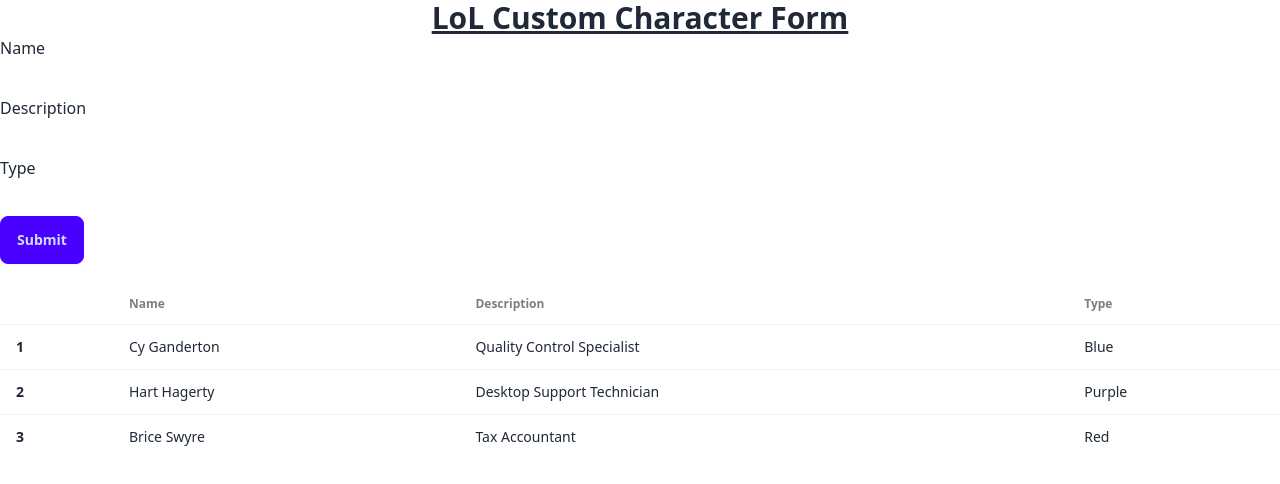
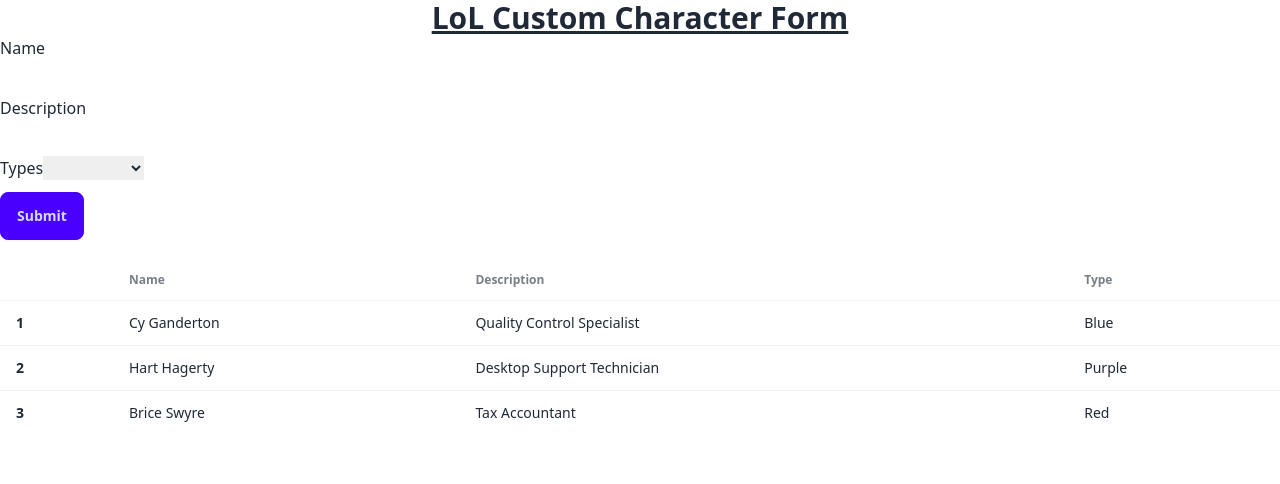
Before and after one commit to MarcosPerez16/LoL-Custom-Character-Form, a React (Vite) app: page / in a window 1280 px wide. Shown: the top 484 px of the page. Built offline with nearby package versions, Linux system fonts and the light colour scheme.

Commit message:
created data file for types, created error messages for form, displayed types data in form

```diff
--- /dev/null
+++ b/src/ChampionType.ts
@@ -0,0 +1,6 @@
+//data file for types that we export
+
+
+const types = ['Assassin', 'Fighter', 'Mage', 'Marksman', 'Support', 'Tank'] as const
+
+export default types
--- a/src/components/Filter.tsx
+++ b/src/components/Filter.tsx
@@ -2,6 +2,7 @@
 import { z } from 'zod';
 import { useForm } from 'react-hook-form';
 import { zodResolver } from '@hookform/resolvers/zod';
+import types from '../ChampionType';
 
 interface FormData {
   name: string;
@@ -17,9 +18,10 @@
     .max(50),
   description: z
     .string()
-    .min(20, { message: 'Field must contain at least 20 characters.' })
-    .max(50),
-  type: z.string().min(3).max(50),
+    .min(10, { message: 'Field must contain at least 10 characters.' }),
+  type: z.enum(types, {
+    errorMap: () => ({ message: 'Type is required.' }),
+  }),
 });
 
 const onSubmit = (data: FormData) => console.log(data);
@@ -67,13 +69,19 @@
         {/* i will have to create a data file to store the types in and then
         map over so it can be a drop down menu instead of just typing in the input
         */}
-        <label htmlFor='type'>Type</label>
-        <input
-          {...register('type')}
-          id='type'
-          type='text'
-          className='form-control'
-        />
+        <label htmlFor='type' className='form-label'>
+          Types
+        </label>
+        <select {...register('type')} id='type' className='form-select'>
+          {/* this field is intentionally left blank */}
+          <option value=''></option>
+          {types.map((types) => (
+            <option key={types} value={types}>
+              {types}
+            </option>
+          ))}
+        </select>
+        {errors.type && <p className='text-red-600'>{errors.type.message}</p>}
       </div>
       <button className='btn btn-primary mb-5' type='submit'>
         Submit
```
